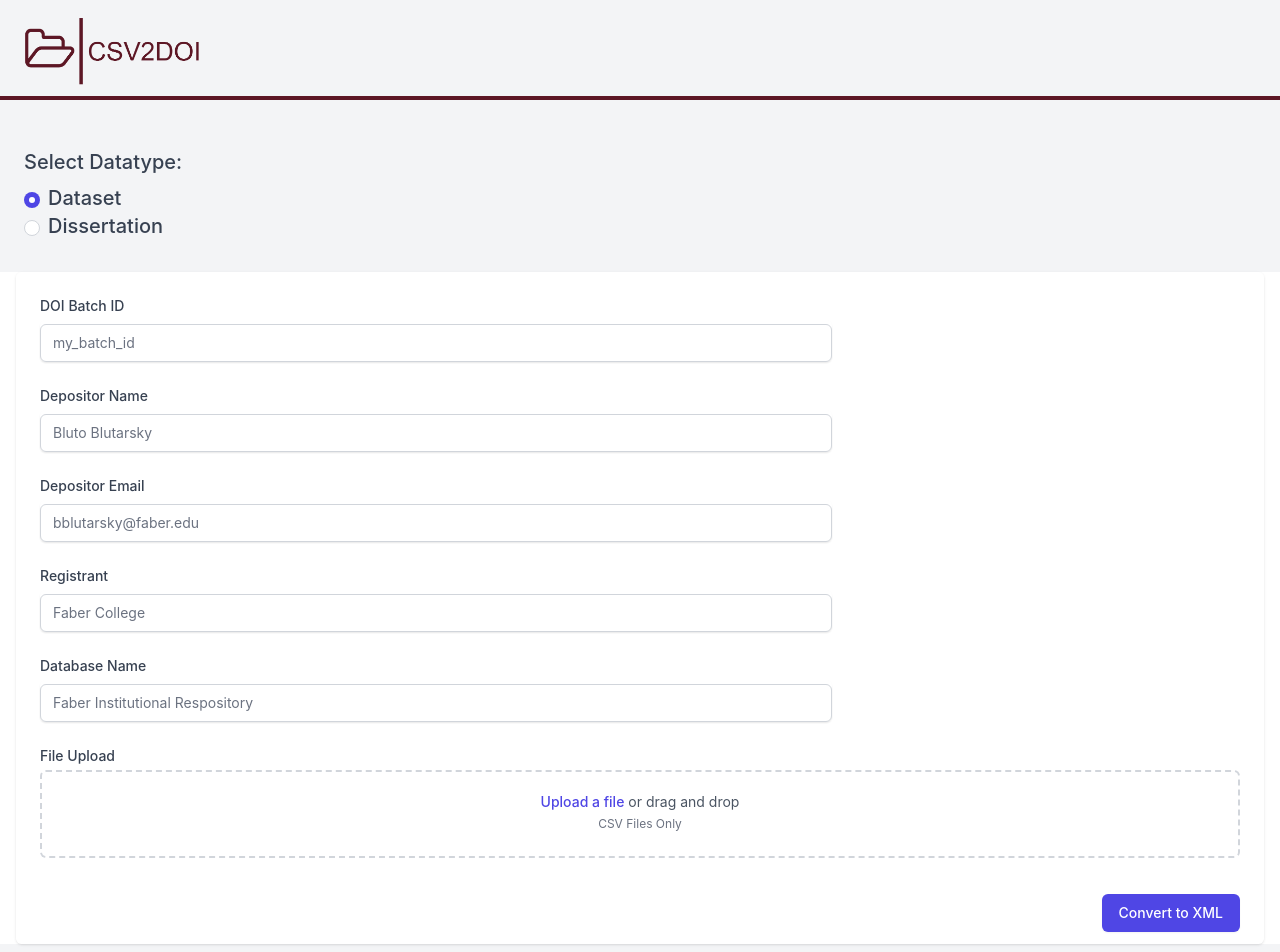
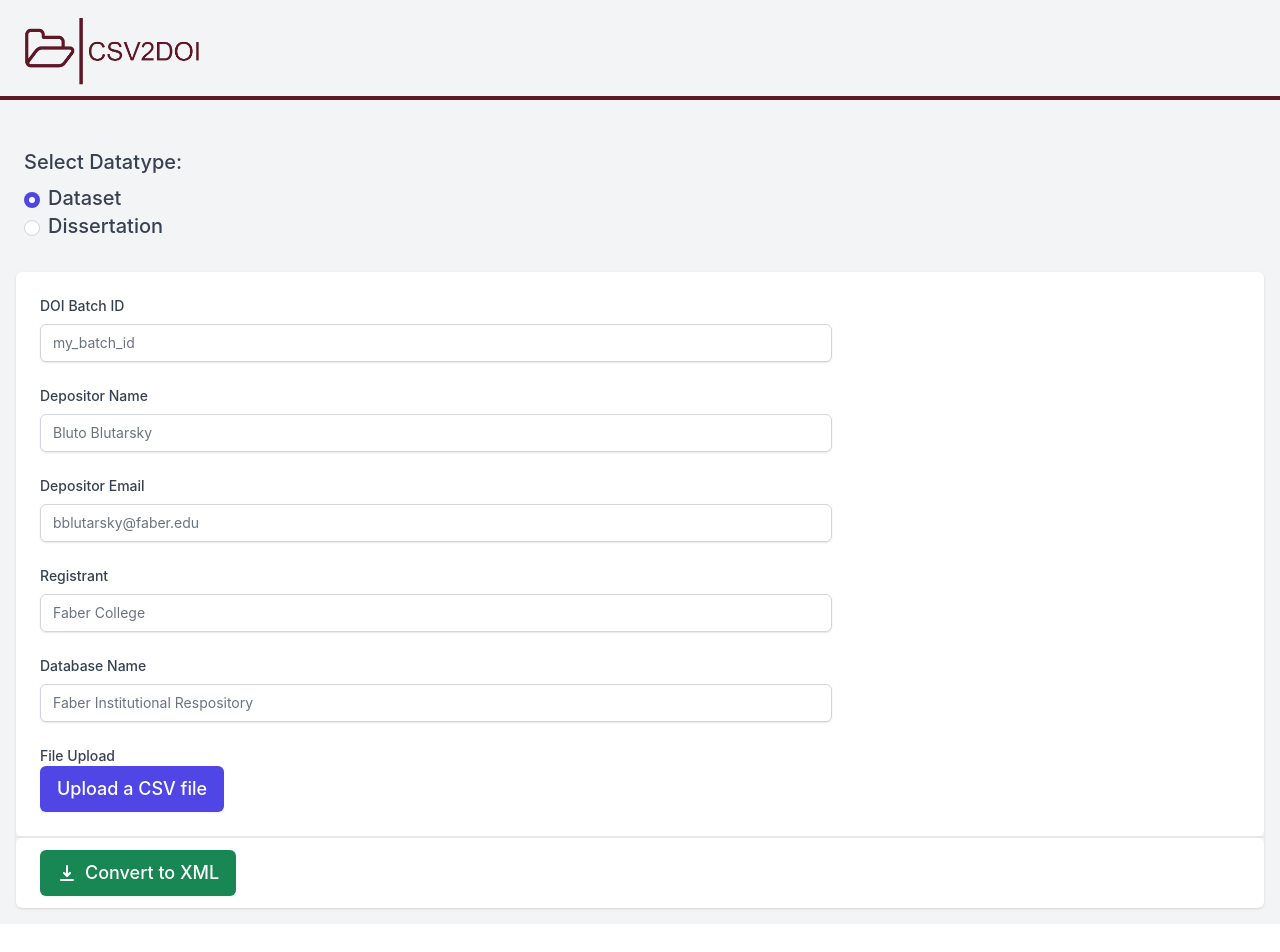
Before and after one commit to mackhack321/csv2doi, a React (Create React App) app: page / in a window 1280 px wide. Shown: the top 952 px of the page. After the commit the page ends 924 px from the top, so only its background shows below. Built offline with nearby package versions, Linux system fonts and the light colour scheme.

Commit message:
change file upload button/box

```diff
--- a/src/components/Dataset.js
+++ b/src/components/Dataset.js
@@ -54,16 +54,17 @@ export default function Dataset() {
   const changeHandler = (event) => {
     setUploadedFile(event.target.files[0]);
     setFileIsUploaded(true);
+    console.log("hello");
   };
 
   return (
     <div className="App">
       <div>
-        <div className="bg-white w-screen px-4 bg-gray-100">
+        <div className="w-screen px-4 bg-gray-100">
           <div className="mt-5 md:mt-0 md:col-span-2">
             <form onSubmit={handleSubmit}>
               <div className="shadow sm:rounded-md sm:overflow-hidden">
-                <div className="px-4 py-5 bg-white space-y-6 sm:p-6">
+                <div className="px-4 py-5 bg-white space-y-6 sm:p-6 rounded-md">
                   <div className="grid grid-cols-3 gap-6">
                     <div className="col-span-3 sm:col-span-2">
                       <label className="block text-sm font-medium text-gray-700">
@@ -71,6 +72,7 @@ export default function Dataset() {
                       </label>
                       <div className="mt-1 flex rounded-md shadow-sm">
                         <input
+                          required
                           type="text"
                           value={batchID}
                           className="shadow-sm focus:ring-indigo-500 focus:border-indigo-500 mt-1 block w-full sm:text-sm border border-gray-300 rounded-md"
@@ -87,6 +89,7 @@ export default function Dataset() {
                       </label>
                       <div className="mt-1 flex rounded-md shadow-sm">
                         <input
+                          required
                           type="text"
                           value={depname}
                           placeholder="Bluto Blutarsky"
@@ -103,7 +106,8 @@ export default function Dataset() {
                       </label>
                       <div className="mt-1 flex rounded-md shadow-sm">
                         <input
-                          type="text"
+                          required
+                          type="email"
                           value={depemail}
                           placeholder="bblutarsky@faber.edu"
                           className="shadow-sm focus:ring-indigo-500 focus:border-indigo-500 mt-1 block w-full sm:text-sm border border-gray-300 rounded-md"
@@ -119,6 +123,7 @@ export default function Dataset() {
                       </label>
                       <div className="mt-1 flex rounded-md shadow-sm">
                         <input
+                          required
                           type="text"
                           value={registrant}
                           placeholder="Faber College"
@@ -135,6 +140,7 @@ export default function Dataset() {
                       </label>
                       <div className="mt-1 flex rounded-md shadow-sm">
                         <input
+                          required
                           type="text"
                           value={dbname}
                           placeholder="Faber Institutional Respository"
@@ -144,22 +150,21 @@ export default function Dataset() {
                       </div>
                     </div>
                   </div>
-                  {!fileIsUploaded
-                  ?
+                  {!fileIsUploaded ? (
                     <>
                       <div>
                         <label className="block text-sm font-medium text-gray-700">
                           File Upload
                         </label>
-                      <div className="mt-1 flex justify-center px-6 pt-5 pb-6 border-2 border-gray-300 border-dashed rounded-md">
-                        <div className="space-y-1 text-center">
-                          <div className="flex text-sm text-gray-600">
+                        <div>
                           <label
                             htmlFor="file-upload"
-                              className="relative cursor-pointer bg-white rounded-md font-medium text-indigo-600 hover:text-indigo-500 focus-within:outline-none focus-within:ring-2 focus-within:ring-offset-2 focus-within:ring-indigo-500"
+                            className="relative cursor-pointer rounded-md font-medium text-white"
                           >
-                              <span>Upload a file</span>
+                            <div className="inline-flex justify-center py-2 px-4 border border-transparent shadow-sm text-sm font-medium rounded-md text-white bg-indigo-600 hover:bg-indigo-700 focus:outline-none focus:ring-2 focus:ring-offset-2 focus:ring-indigo-500">
+                              <span className="text-lg">Upload a CSV file</span>
                               <input
+                                required
                                 id="file-upload"
                                 name="file-upload"
                                 type="file"
@@ -167,23 +172,42 @@ export default function Dataset() {
                                 className="sr-only"
                                 onChange={changeHandler}
                               />
+                            </div>
                           </label>
-                            <p className="pl-1">or drag and drop</p>
-                          </div>
-                          <p className="text-xs text-gray-500">CSV Files Only</p>
-                        </div>
                         </div>
                       </div>
                     </>
-                  :
+                  ) : (
+                    <>
                       <p>File uploaded: {uploadedFile.name}</p>
-                  }
+                      {/* <button
+                        type="button"
+                        id="button1"
+                        onClick={setFileIsUploaded(false)}
+                      >
+                        Change File
+                      </button> */}
+                    </>
+                  )}
                 </div>
-                <div className="px-4 py-3 bg-white text-right sm:px-6">
+                <div className="bg-gray-200 h-0.5" />
+                <div className="px-4 py-3 bg-white sm:px-6 rounded-md">
                   <button
                     type="submit"
-                    className="inline-flex justify-center py-2 px-4 border border-transparent shadow-sm text-sm font-medium rounded-md text-white bg-indigo-600 hover:bg-indigo-700 focus:outline-none focus:ring-2 focus:ring-offset-2 focus:ring-indigo-500"
+                    className="text-lg inline-flex justify-center py-2 px-4 border border-transparent shadow-sm  font-medium rounded-md text-white bg-msugreen hover:bg-green-800 focus:outline-none focus:ring-2 focus:ring-offset-2 focus:ring-indigo-500"
                   >
+                    <svg
+                      xmlns="http://www.w3.org/2000/svg"
+                      className="h-7 w-7 pr-2"
+                      viewBox="0 0 20 20"
+                      fill="currentColor"
+                    >
+                      <path
+                        fillRule="evenodd"
+                        d="M3 17a1 1 0 011-1h12a1 1 0 110 2H4a1 1 0 01-1-1zm3.293-7.707a1 1 0 011.414 0L9 10.586V3a1 1 0 112 0v7.586l1.293-1.293a1 1 0 111.414 1.414l-3 3a1 1 0 01-1.414 0l-3-3a1 1 0 010-1.414z"
+                        clipRule="evenodd"
+                      />
+                    </svg>
                     Convert to XML
                   </button>
                 </div>
@@ -192,49 +216,6 @@ export default function Dataset() {
           </div>
         </div>
       </div>
-      {/* start old form */}
-      {/* <form onSubmit={handleSubmit}>
-        <input
-          type="text"
-          value={batchID}
-          placeholder="Batch ID"
-          onChange={(e) => setBatchID(e.target.value)}
-        />
-        <input
-          type="text"
-          value={depname}
-          placeholder="Depositor Name"
-          onChange={(e) => setDepname(e.target.value)}
-        />
-        <input
-          type="text"
-          value={depemail}
-          placeholder="Depositor Email"
-          onChange={(e) => setDepemail(e.target.value)}
-        />
-        <input
-          type="text"
-          value={registrant}
-          placeholder="Registrant"
-          onChange={(e) => setRegistrant(e.target.value)}
-        />
-        <input
-          type="text"
-          value={dbname}
-          placeholder="Database Name"
-          onChange={(e) => setDbname(e.target.value)}
-        />
-
-        <button type="submit">Greet me</button>
-
-        <p>{response}</p>
-      </form> */}
     </div>
   );
 }
-
-// batchID = request.json["batchid"]
-// depname = request.json["depname"]
-// depemail = request.json["depemail"]
-// registrant = request.json["registrant"]
-// dbname = request.json["dbname"]
--- a/tailwind.config.js
+++ b/tailwind.config.js
@@ -5,6 +5,7 @@ module.exports = {
       colors: {
         maroon: "#5D1725",
         msublue: "#007FA3",
+        msugreen: "#198754",
       },
     },
   },
```
Lines whose indentation alone changed are shown as unchanged.
